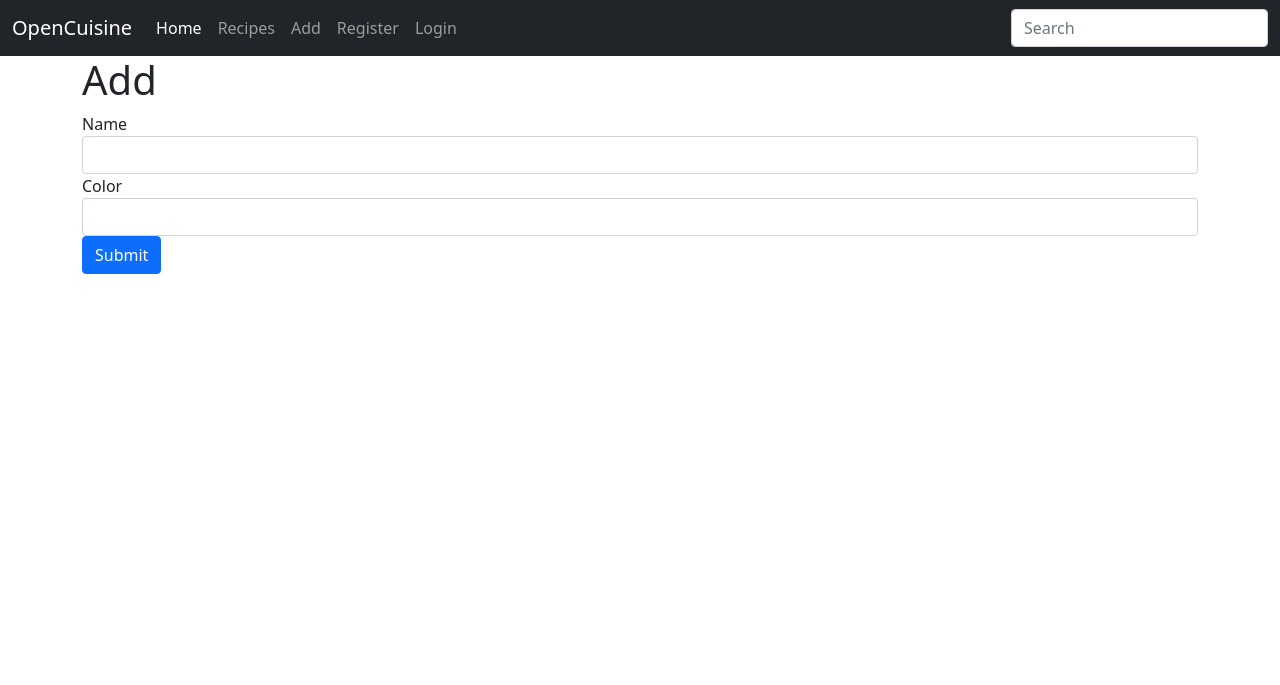
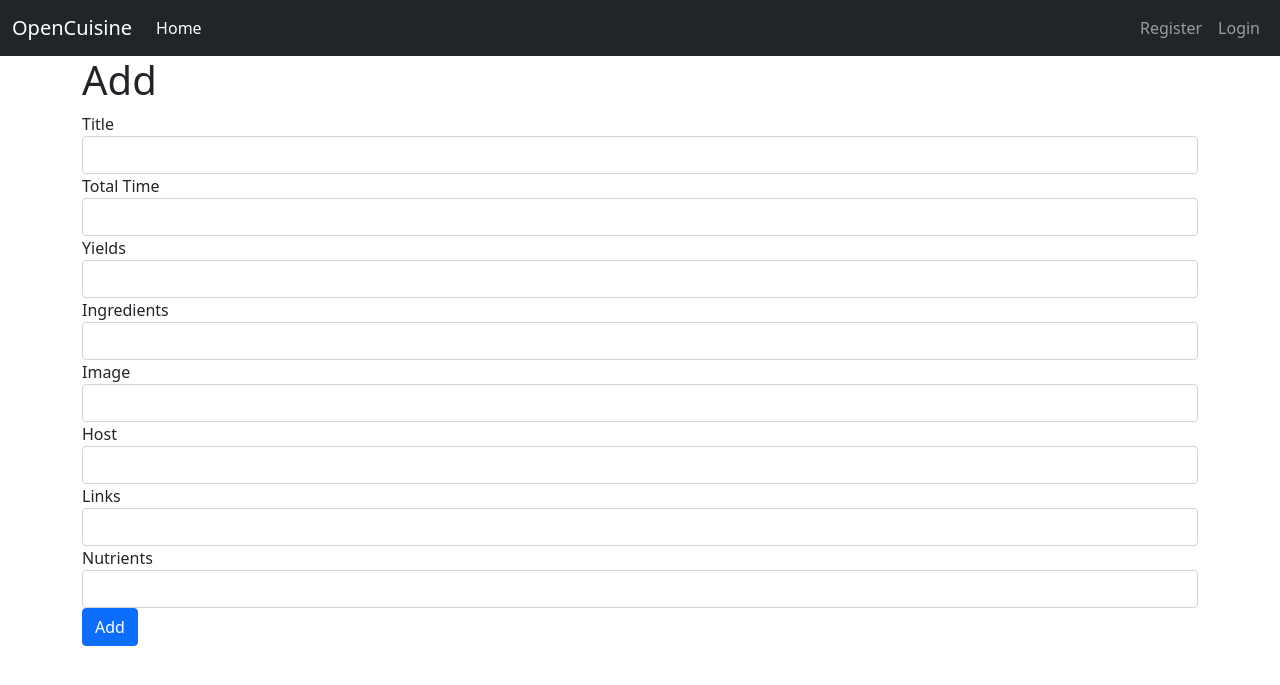
Before and after one commit to alexmichaelkeith/OpenCuisine, a Flask app: page /add in a window 1280 px wide. Shown: the top 685 px of the page. Run offline with Flask 2, Linux system fonts and the light colour scheme; parts of the project's set-up code (start-up, migrations or seed data) failed here and were passed over; some libraries are stand-ins or nearby versions.

Commit message:
recipe field addition

```diff
--- a/app/app.py
+++ b/app/app.py
@@ -1,9 +1,14 @@
-from asyncio.windows_events import NULL
+from email.mime import image
 from flask import Flask, render_template, flash, redirect, url_for, session, logging, request
+from pkg_resources import yield_lines
 from wtforms import Form, StringField, TextAreaField, PasswordField, validators
 from passlib.hash import sha256_crypt
 import mysql.connector
 from functools import wraps
+import time
+
+# Wait 15 seconds for mySQL to initialize when inside of Docker
+#time.sleep(15)
 
 mydb = mysql.connector.connect(
     user='root',
@@ -13,6 +18,7 @@ mydb = mysql.connector.connect(
     database='opencuisine'
 )
 
+app = Flask(__name__)
 
 class RegisterForm(Form):
     name = StringField('Name', [validators.Length(min=1, max=50)])
@@ -25,8 +31,15 @@ class RegisterForm(Form):
     confirm = PasswordField('Confirm Password')
 
 class AddForm(Form):
-    name = StringField('Name', [validators.Length(min=1, max=50)])
-    color = StringField('Color', [validators.Length(min=1, max=50)])
+    title = StringField('Title', [validators.Length(min=1, max=50)])
+    total_time = StringField('Total Time', [validators.Length(min=1, max=50)])
+    yields = StringField('Yields', [validators.Length(min=1, max=50)])
+    ingredients = StringField('Ingredients', [validators.Length(min=1, max=50)])
+    instructions = StringField('Instructions', [validators.Length(min=1, max=50)])
+    image = StringField('Image', [validators.Length(min=1, max=50)])
+    host = StringField('Host', [validators.Length(min=1, max=50)])
+    links = StringField('Links', [validators.Length(min=1, max=50)])
+    nutrients = StringField('Nutrients', [validators.Length(min=1, max=50)])
 
 # Check if user logged in
 def is_logged_in(f):
@@ -49,8 +62,6 @@ def Recipes():
     return results
 
 
-app = Flask(__name__)
-
 @app.route('/')
 def home():
     return render_template('home.html')
@@ -72,12 +83,19 @@ def add():
 
     form = AddForm(request.form)
     if request.method == 'POST' and form.validate():
-         name = form.name.data
-         color = form.color.data
+         title = form.title.data
+         total_time = form.total_time.data
+         yields = form.yields.data
+         ingredients = form.ingredients.data
+         instructions = form.instructions.data
+         image = form.image.data
+         host = form.host.data
+         links = form.links.data
+         nutrients = form.nutrients.data
 
          cur = mydb.cursor(dictionary=True)
-         sql = "INSERT INTO recipes (name, color) VALUES (%s, %s)"
-         val = (name, color)
+         sql = "INSERT INTO recipes (title, total_time, yields, ingredients, instructions, image, host, links, nutrients) VALUES (%s, %s, %s, %s, %s, %s, %s, %s, %s)"
+         val = (title, total_time, yields, ingredients, instructions, image, host, links, nutrients)
          cur.execute(sql, val)
          mydb.commit()
          cur.close()
--- a/app/requirements.txt
+++ b/app/requirements.txt
@@ -1,4 +1,4 @@
 Flask
-mysql-connector
-flask-wtf
+mysql-connector-python
+Flask-WTF
 passlib
--- a/app/templates/add.html
+++ b/app/templates/add.html
@@ -5,8 +5,29 @@
     {% from "includes/_formhelpers.html" import render_field %}
     <form method="POST" action="">
       <div class="form-group">
-      {{render_field(form.name, class_="form-control")}}
-      {{render_field(form.color, class_="form-control")}}
-    <p><input type="submit" class="btn btn-primary" value="Submit"></p>
+        {{render_field(form.title, class_="form-control")}}
+      </div>
+      <div class="form-group">
+        {{render_field(form.total_time, class_="form-control")}}
+      </div>
+      <div class="form-group">
+        {{render_field(form.yields, class_="form-control")}}
+      </div>
+      <div class="form-group">
+        {{render_field(form.ingredients, class_="form-control")}}
+      </div>
+      <div class="form-group">
+        {{render_field(form.image, class_="form-control")}}
+      </div>
+      <div class="form-group">
+        {{render_field(form.host, class_="form-control")}}
+      </div>
+      <div class="form-group">
+        {{render_field(form.links, class_="form-control")}}
+      </div>
+      <div class="form-group">
+        {{render_field(form.nutrients, class_="form-control")}}
+      </div>
+      <p><input type="submit" class="btn btn-primary" value="Add"></p>
     </form>
   {% endblock %}
--- a/app/templates/includes/_navbar.html
+++ b/app/templates/includes/_navbar.html
@@ -10,12 +10,17 @@
           <li class="nav-item">
             <a class="nav-link active" aria-current="page" href="/">Home</a>
           </li>
+          {% if session.logged_in %}
             <li class="nav-item">
               <a class="nav-link" href="/recipes">Recipes</a>
             </li>
             <li class="nav-item">
               <a class="nav-link" href="/add">Add</a>
             </li>
+          {% endif %}
+        </ul>
+
+        <ul class="nav navbar-nav navbar-right">
           {% if session.logged_in %}
           <li class="nav-item">
             <a class="nav-link" href="/logout">Logout</a>
@@ -28,10 +33,10 @@
             <a class="nav-link" href="/login">Login</a>
           </li>
           {% endif %}
+
         </ul>
-        <form>
-          <input class="form-control" type="text" placeholder="Search" aria-label="Search">
-        </form>
+
+
       </div>
     </div>
   </nav>
--- a/app/templates/recipe.html
+++ b/app/templates/recipe.html
@@ -1,5 +1,6 @@
     {% extends 'layout.html' %}
 
     {% block body %}
-        <h1>{{name}}</h1>
+        <h1>{{title}}</h1>
+        <p1>{{total_time}}</p1>
     {% endblock %}
```
Also changed, not shown: app/test.py (+4 -17 lines), db/init.sql (+10 -3 lines), docker-compose.yml (+10 -1 lines), 1 other file. Lines whose indentation alone changed are shown as unchanged.
